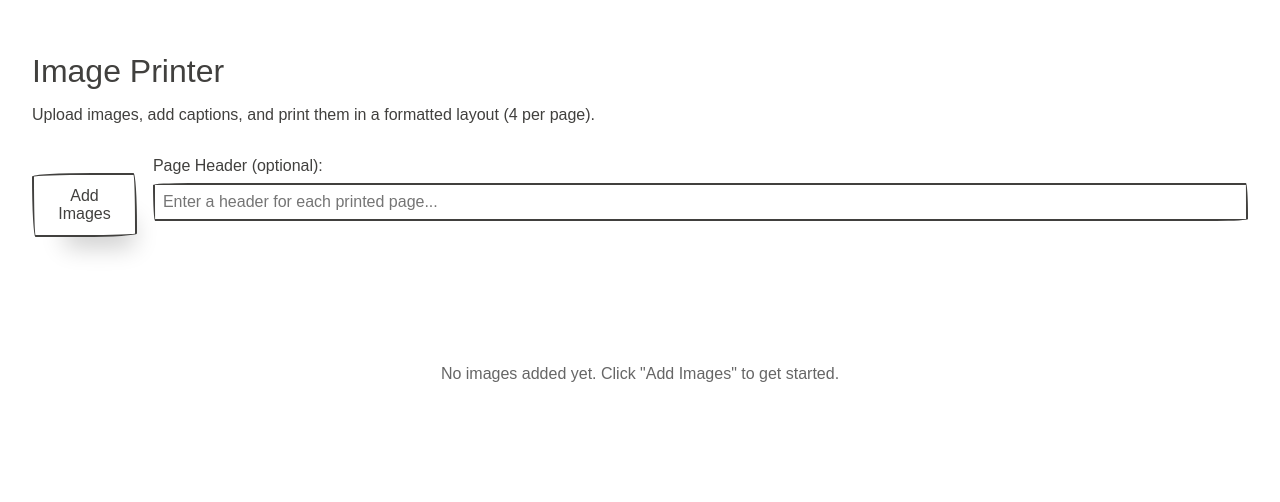
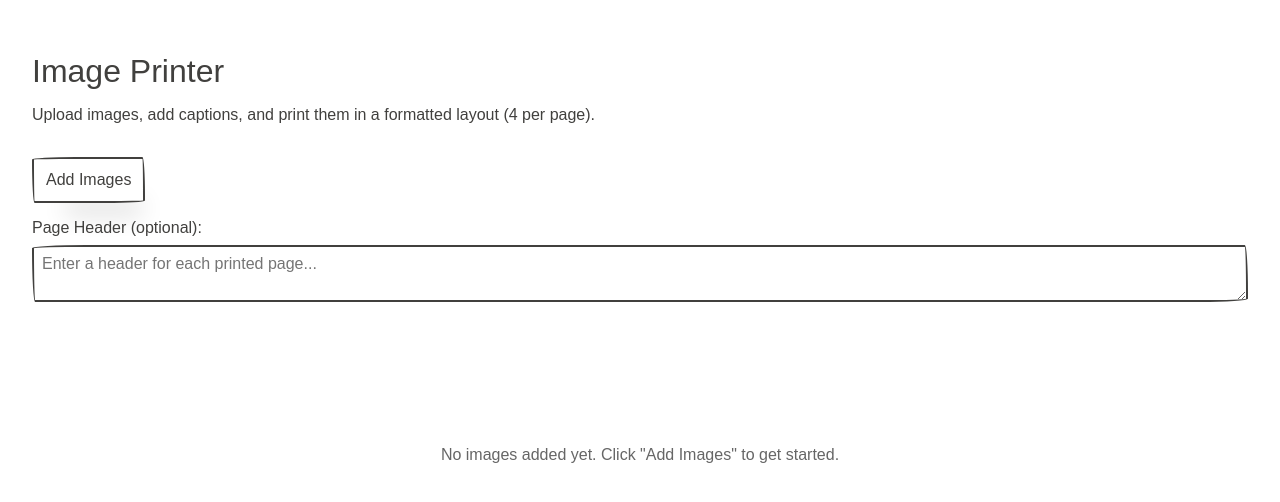
Before and after one commit to aneuhold/web-mini-apps, a Next.js app: page /image-printer in a window 1280 px wide. Shown: the top 502 px of the page. Built offline with nearby package versions, Linux system fonts and the light colour scheme; a web font is replaced by a local one.

Commit message:
Update styling some more

```diff
--- a/app/(routes)/image-printer/page.module.css
+++ b/app/(routes)/image-printer/page.module.css
@@ -20,13 +20,18 @@
 
 .controls {
   display: flex;
-  flex-direction: row;
+  flex-direction: column;
   gap: 1rem;
-  justify-content: space-between;
   margin-bottom: 2rem;
 
   .fileInput {
     display: none;
+  }
+
+  .controlButtons {
+    display: flex;
+    flex-direction: row;
+    gap: 1rem;
   }
 
   @media print {
@@ -46,6 +51,7 @@
 
   .headerInput {
     width: 100%;
+    resize: vertical;
   }
 
   @media print {
@@ -134,17 +140,32 @@
       padding: 1rem;
 
       display: grid;
-      grid-template-columns: 1fr 1fr;
-      grid-template-rows: auto 1fr 1fr;
+      grid-template-columns: 1fr;
+      grid-template-rows: auto 1fr;
       justify-items: center;
-      gap: 2rem;
 
       page-break-inside: avoid;
 
+      /* Header for each page, including the logo if provided */
       .pageHeader {
-        grid-column: 1 / -1;
+        font-size: 1.2rem;
         text-align: center;
         width: 100%;
+        margin-bottom: 1rem;
+
+        /* So new lines are preserved */
+        white-space: pre-wrap;
+      }
+
+      /* Content area for images */
+      .pageContent {
+        display: grid;
+        grid-template-columns: 1fr;
+        grid-template-rows: 1fr 1fr;
+        gap: 2rem;
+
+        width: 100%;
+        height: 100%;
       }
     }
   }
--- a/app/(routes)/image-printer/page.tsx
+++ b/app/(routes)/image-printer/page.tsx
@@ -98,6 +98,7 @@ export default function Page() {
       </div>
 
       <div className={styles.controls}>
+        <div className={styles.controlButtons}>
           <input
             ref={fileInputRef}
             type="file"
@@ -110,22 +111,7 @@ export default function Page() {
           <button onClick={handleAddImages} className={styles.button} type="button">
             Add Images
           </button>
-        <div className={styles.headerInputContainer}>
-          <label htmlFor="pageHeader" className={styles.headerLabel}>
-            Page Header (optional):
-          </label>
-          <input
-            id="pageHeader"
-            type="text"
-            value={pageHeader}
-            onChange={(e) => {
-              setPageHeader(e.target.value);
-            }}
-            placeholder="Enter a header for each printed page..."
-            className={styles.headerInput}
-            aria-label="Page header"
-          />
-        </div>
+
           {images.length > 0 && (
             <button
               onClick={handlePrint}
@@ -135,6 +121,24 @@ export default function Page() {
               Print ({images.length} {images.length === 1 ? 'image' : 'images'})
             </button>
           )}
+        </div>
+
+        <div className={styles.headerInputContainer}>
+          <label htmlFor="pageHeader" className={styles.headerLabel}>
+            Page Header (optional):
+          </label>
+          <textarea
+            id="pageHeader"
+            value={pageHeader}
+            onChange={(e) => {
+              setPageHeader(e.target.value);
+            }}
+            placeholder="Enter a header for each printed page..."
+            className={styles.headerInput}
+            aria-label="Page header"
+            spellCheck={true}
+          />
+        </div>
       </div>
 
       {images.length === 0 ? (
@@ -180,11 +184,15 @@ export default function Page() {
           </div>
           {/* For the view where it is being shown in print */}
           <div className={styles.pagesContainer}>
-            {chunkArray(images, 4).map((pageImages, pageIndex) => (
+            {chunkArray(images, 2).map((pageImages, pageIndex) => (
               <div key={pageIndex} className={styles.page}>
-                {pageHeader && (
+                {pageHeader ? (
                   <div className={`${styles.pageHeader} ${styles.printText}`}>{pageHeader}</div>
+                ) : (
+                  /* Empty div in the case of nothing */
+                  <div></div>
                 )}
+                <div className={styles.pageContent}>
                   {pageImages.map((image) => (
                     <div key={image.id} className={styles.printImageCard}>
                       <div className={styles.printImageContainer}>
@@ -203,6 +211,7 @@ export default function Page() {
                       ) : null}
                     </div>
                   ))}
+                </div>
               </div>
             ))}
           </div>
```
Lines whose indentation alone changed are shown as unchanged.
